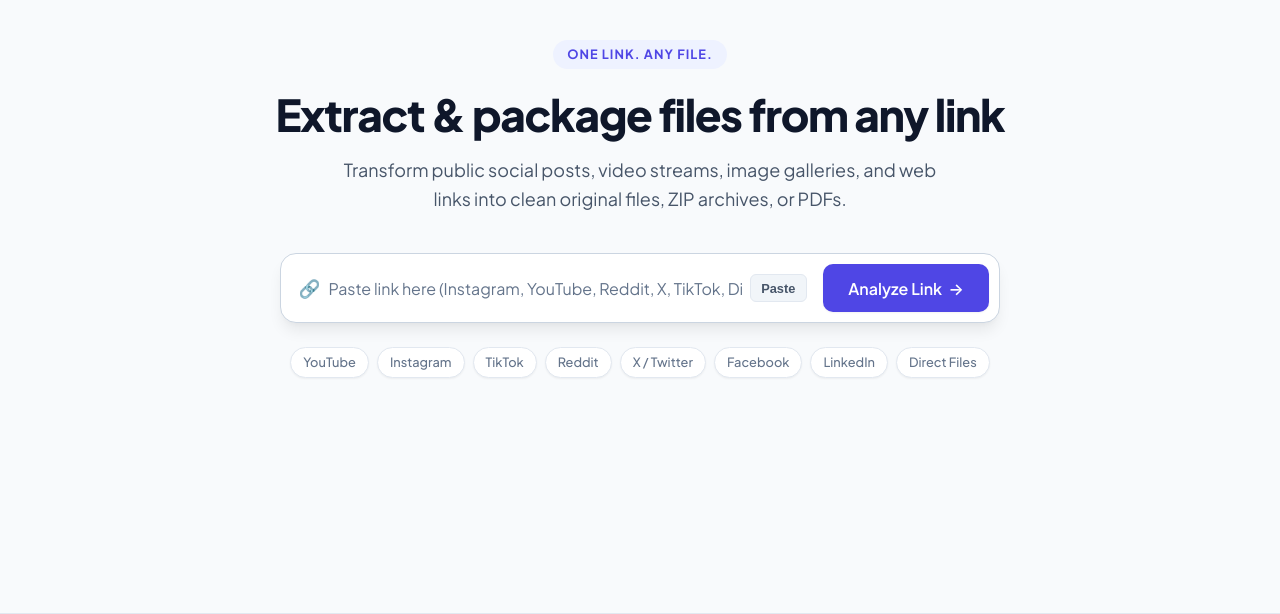
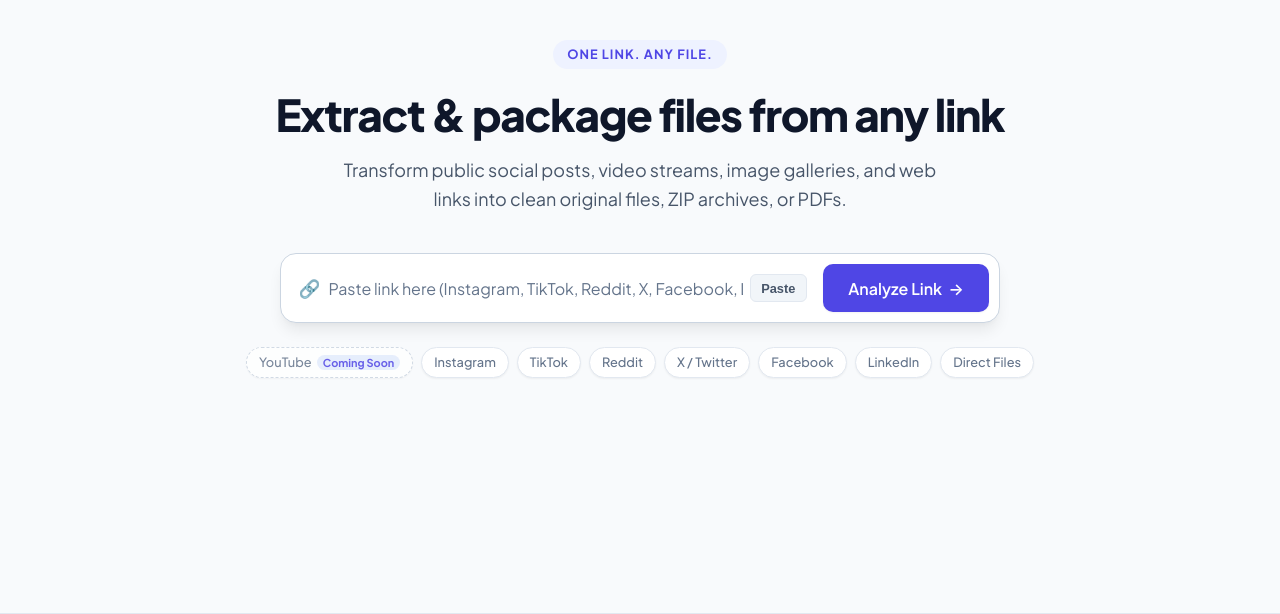
Before and after one commit to themaheshbuilds/FTL, a Flask app: page / in a window 1280 px wide. Shown: the part 77-691 px from the top of the page. Run offline with Flask 3, Linux system fonts and the light colour scheme; some libraries are stand-ins or nearby versions.

Commit message:
feat: set YouTube video downloader to Coming Soon - Working on it

```diff
--- a/static/js/analyzer.js
+++ b/static/js/analyzer.js
@@ -339,6 +339,25 @@ const Analyzer = {
     showError(message, code) {
         this.hideAllSections();
         const errorCard = document.getElementById("error-card");
+        const errorTitle = document.getElementById("error-title");
+        const errorBadge = errorCard.querySelector(".error-icon-badge");
+
+        if (code === "COMING_SOON") {
+            if (errorTitle) errorTitle.textContent = "YouTube Downloader — Coming Soon!";
+            if (errorBadge) {
+                errorBadge.textContent = "🚀";
+                errorBadge.style.backgroundColor = "rgba(37, 99, 235, 0.15)";
+                errorBadge.style.color = "var(--brand-primary)";
+            }
+        } else {
+            if (errorTitle) errorTitle.textContent = "Unable to access this content";
+            if (errorBadge) {
+                errorBadge.textContent = "⚠️";
+                errorBadge.style.backgroundColor = "var(--accent-rose-light)";
+                errorBadge.style.color = "var(--accent-rose)";
+            }
+        }
+
         document.getElementById("error-message").textContent = message;
 
         const fallbackContainer = document.getElementById("error-fallback-container");
--- a/templates/index.html
+++ b/templates/index.html
@@ -63,7 +63,7 @@
                                     type="url"
                                     id="url-input"
                                     class="url-input"
-                                    placeholder="Paste link here (Instagram, YouTube, Reddit, X, TikTok, Direct URL...)"
+                                    placeholder="Paste link here (Instagram, TikTok, Reddit, X, Facebook, LinkedIn, Direct URL...)"
                                     required
                                     aria-label="URL to analyze"
                                 >
@@ -83,7 +83,7 @@
 
                     <!-- Platform Quick Badges -->
                     <div class="platform-chips">
-                        <span class="chip">YouTube</span>
+                        <span class="chip" style="opacity: 0.85; border: 1px dashed var(--border-medium);">YouTube <span style="font-size: 0.68rem; background: rgba(37,99,235,0.12); color: var(--brand-primary); padding: 1px 6px; border-radius: 9999px; margin-left: 3px; font-weight: 700;">Coming Soon</span></span>
                         <span class="chip">Instagram</span>
                         <span class="chip">TikTok</span>
                         <span class="chip">Reddit</span>
@@ -222,11 +222,11 @@
                     <div id="error-fallback-container" style="display: none; margin-top: 1.25rem;">
                         <div style="background: rgba(37, 99, 235, 0.08); border: 1px solid rgba(37, 99, 235, 0.25); border-radius: var(--radius-md); padding: 1.25rem; margin-bottom: 1.25rem; text-align: left;">
                             <div style="display: flex; align-items: center; gap: 0.5rem; margin-bottom: 0.5rem;">
-                                <span style="background: var(--brand-primary); color: #fff; font-size: 0.72rem; font-weight: 700; padding: 2px 8px; border-radius: 9999px;">BYPASS READY</span>
-                                <h4 style="margin: 0; font-size: 1rem; color: var(--text-primary); font-weight: 700;">Direct 1-Click Download Mirrors</h4>
+                                <span style="background: var(--brand-primary); color: #fff; font-size: 0.72rem; font-weight: 700; padding: 2px 8px; border-radius: 9999px;">WORKING ON IT</span>
+                                <h4 style="margin: 0; font-size: 1rem; color: var(--text-primary); font-weight: 700;">Fast Mirrors Available In The Meantime</h4>
                             </div>
                             <p style="font-size: 0.85rem; color: var(--text-secondary); margin-bottom: 1rem; line-height: 1.45;">
-                                This protected video is blocked on cloud datacenter IPs by YouTube's anti-bot system. You can download it immediately at full quality through our direct mirror engines or your local machine:
+                                While we upgrade our dedicated YouTube engine, you can download this video immediately using our direct mirrors or your local machine:
                             </p>
                             <div style="display: grid; grid-template-columns: repeat(auto-fit, minmax(180px, 1fr)); gap: 0.65rem;">
                                 <a id="btn-mirror-10dl" href="#" target="_blank" rel="noopener noreferrer" class="primary-btn" style="text-decoration: none; text-align: center; padding: 0.65rem 1rem; font-size: 0.88rem; background: #2563eb; color: #fff; border-radius: var(--radius-sm); font-weight: 600; display: flex; align-items: center; justify-content: center; gap: 0.4rem;">
```
Also changed, not shown: extractors/youtube.py (+9 -10 lines).
